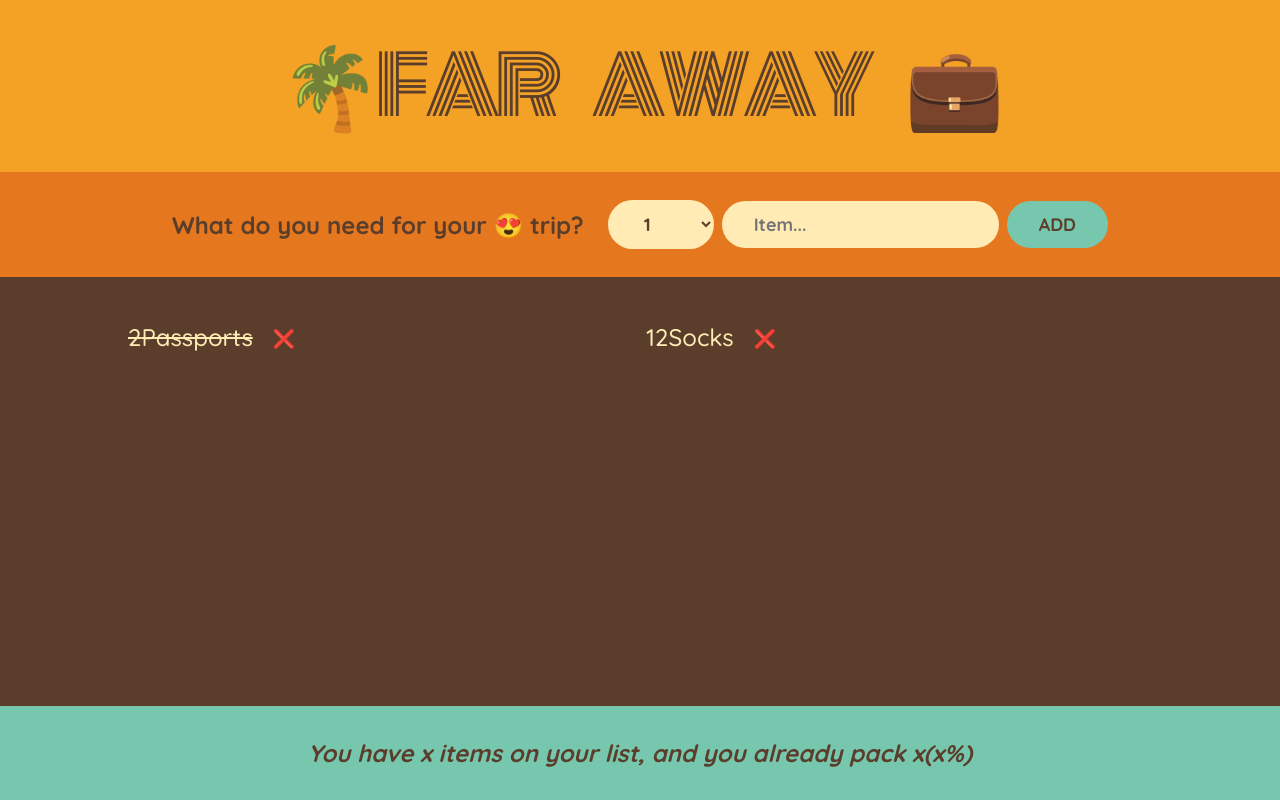
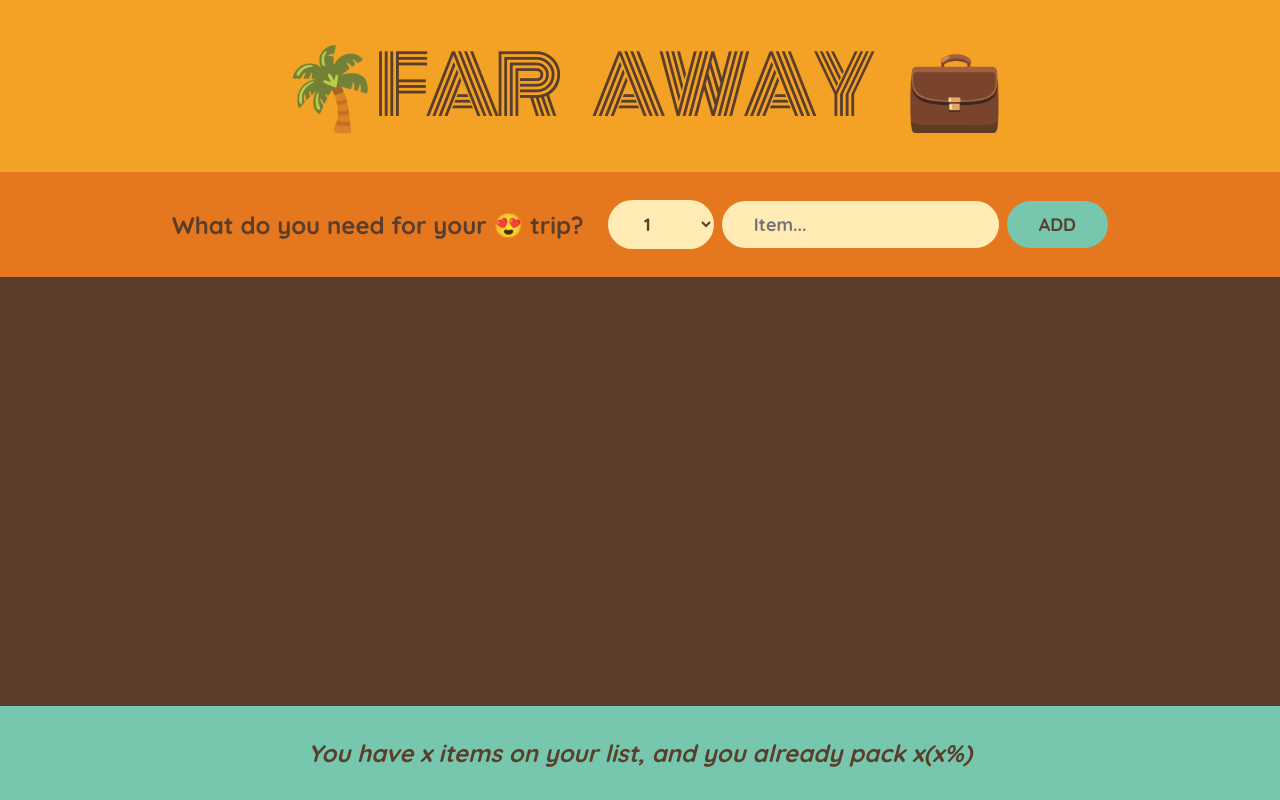
Before and after one commit to januzovic/React-practise, a React (Create React App) app: page / in a window 1280 px wide. Built offline with nearby package versions, Linux system fonts and the light colour scheme.

Commit message:
Lifting State Up

```diff
--- a/src/App.js
+++ b/src/App.js
@@ -1,16 +1,20 @@
 import { useState } from 'react';
 
-const initialItems = [
-  { id: 1, description: 'Passports', quantity: 2, packed: true },
-  { id: 2, description: 'Socks', quantity: 12, packed: false },
-];
+// const initialItems = [
+//   { id: 1, description: 'Passports', quantity: 2, packed: true },
+//   { id: 2, description: 'Socks', quantity: 12, packed: false },
+// ];
 
 export default function App() {
+  const [items, setItems] = useState([]);
+  function handleAddItems(item) {
+    setItems((items) => [...items, item]);
+  }
   return (
     <div className='app'>
       <Logo />
-      <Form />
-      <PackingList />
+      <Form onAddItems={handleAddItems} />
+      <PackingList items={items} />
       <Stats />
     </div>
   );
@@ -19,7 +23,7 @@
 function Logo() {
   return <h1>🌴Far Away 💼</h1>;
 }
-function Form() {
+function Form({ onAddItems }) {
   const [desc, setDesc] = useState('');
   const [quantity, setQuantity] = useState(1);
 
@@ -34,7 +38,8 @@
       packed: false,
       id: Date.now(),
     };
-    console.log(newItemObject);
+
+    onAddItems(newItemObject);
 
     setDesc('');
     setQuantity(1);
@@ -64,11 +69,11 @@
   );
 }
 
-function PackingList() {
+function PackingList({ items }) {
   return (
     <div className='list'>
       <ul>
-        {initialItems.map((item) => (
+        {items.map((item) => (
           <Item item={item} key={item.id} />
         ))}
       </ul>
@@ -81,7 +86,7 @@
     <li>
       <span style={item.packed ? { textDecoration: 'line-through' } : {}}>
         {item.quantity}
-        {item.description}
+        {item.desc}
       </span>
       <button>❌</button>
     </li>
```
